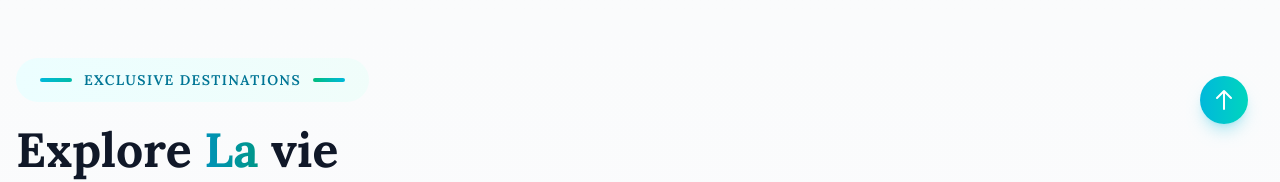
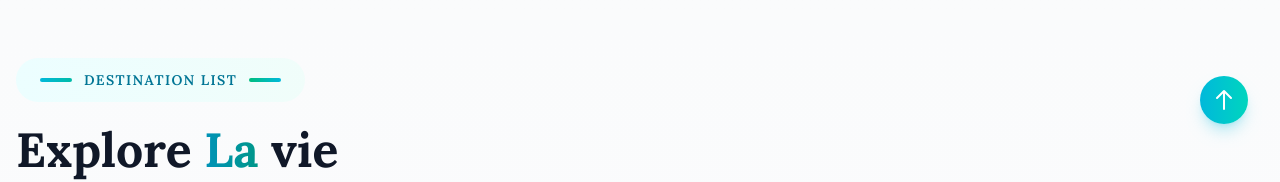
Before and after one commit to Ennyola4/ElanciTravels, a React (Vite) app: page /destination in a window 1280 px wide. Shown: the part 644-826 px from the top of the page. Built offline with nearby package versions, Linux system fonts and the light colour scheme.

Commit message:
adjusted

```diff
--- a/src/pages/Destination.tsx
+++ b/src/pages/Destination.tsx
@@ -250,7 +250,7 @@ const Destination = () => {
                         <div className="inline-flex items-center gap-3 mb-6 px-6 py-3 bg-linear-to-r from-cyan-50 to-teal-50 rounded-full">
                             <div className="h-1 w-8 bg-linear-to-r from-cyan-500 to-teal-500 rounded-full" />
                             <span className="text-sm font-semibold text-cyan-700 uppercase tracking-widest">
-                                Exclusive Destinations
+                              Destination List
                             </span>
                             <div className="h-1 w-8 bg-linear-to-r from-emerald-500 to-cyan-500 rounded-full" />
                         </div>
```
